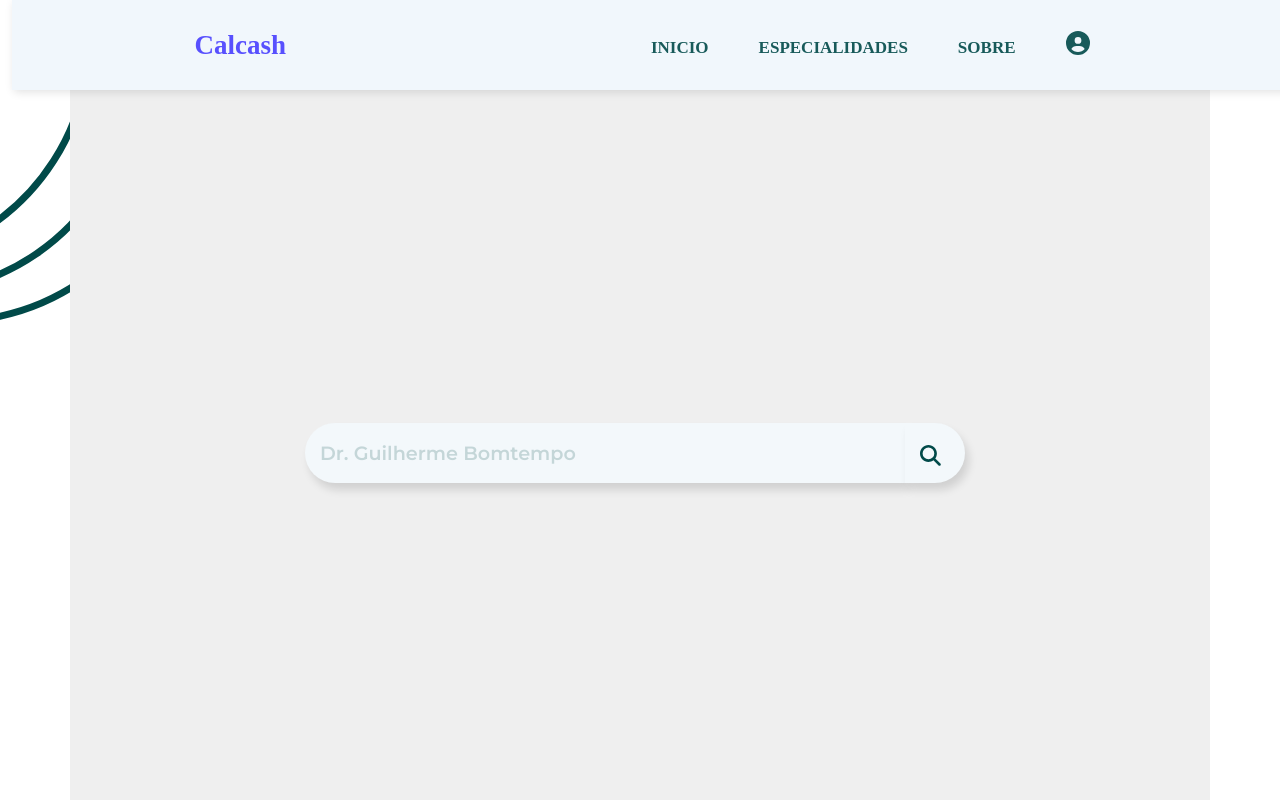
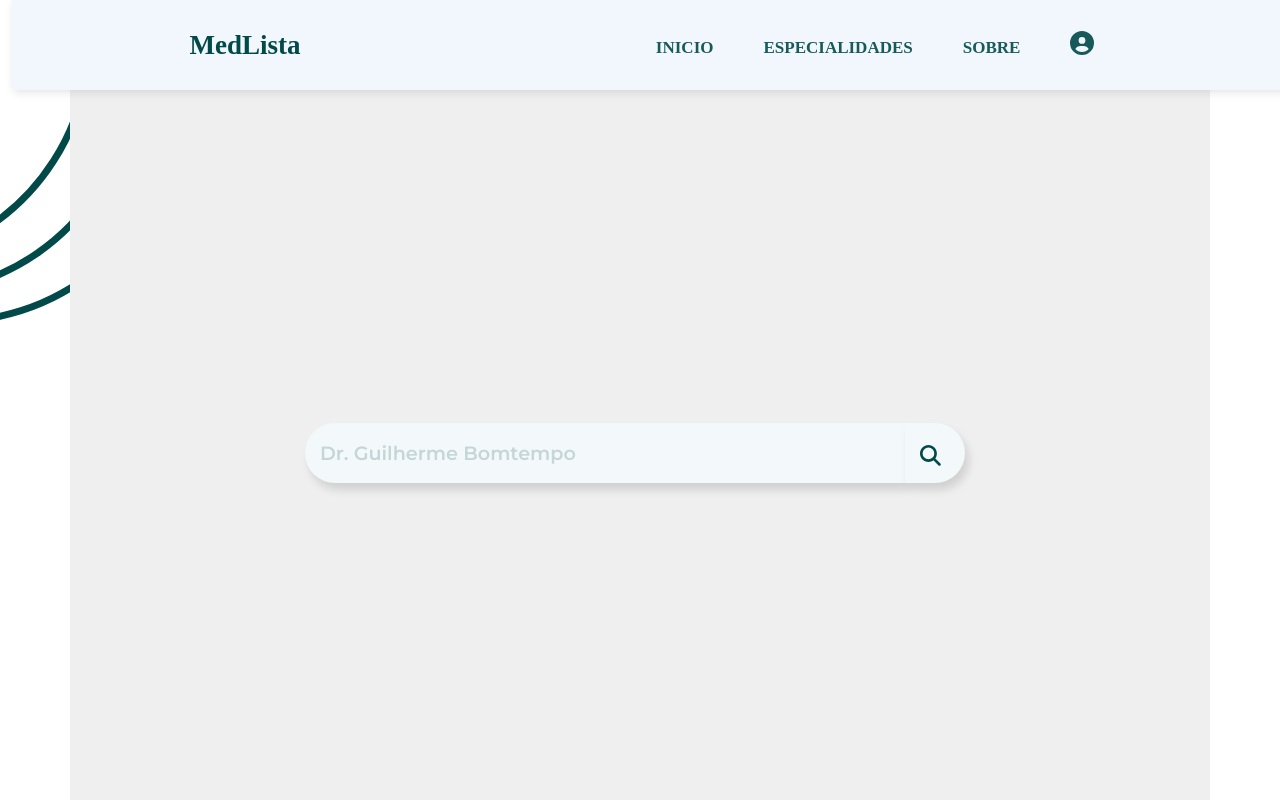
Before and after one commit to MatheusBomtempo/medlista, a React (Create React App) app: page / in a window 1280 px wide. Built offline with nearby package versions, Linux system fonts and the light colour scheme.

Commit message:
navbar atualizada para a logo MedLista

```diff
--- a/src/componentes/Navbar/Navbar.css
+++ b/src/componentes/Navbar/Navbar.css
@@ -25,7 +25,7 @@
   font-weight: 700;
   font-size: 35px;
   margin: 30px;
-  color: #5850fe;
+  color: #014A49;
   text-decoration: none;
 }
 
--- a/src/componentes/Navbar/Navbar.js
+++ b/src/componentes/Navbar/Navbar.js
@@ -14,7 +14,7 @@ const Navbar = () => {
     <div className="Navbar">
 
 
-        <span className="nav-logo">Cal<span className="cash">cash</span></span>
+        <span className="nav-logo">Med<span className="cash">Lista</span></span>
 
 
 
```
